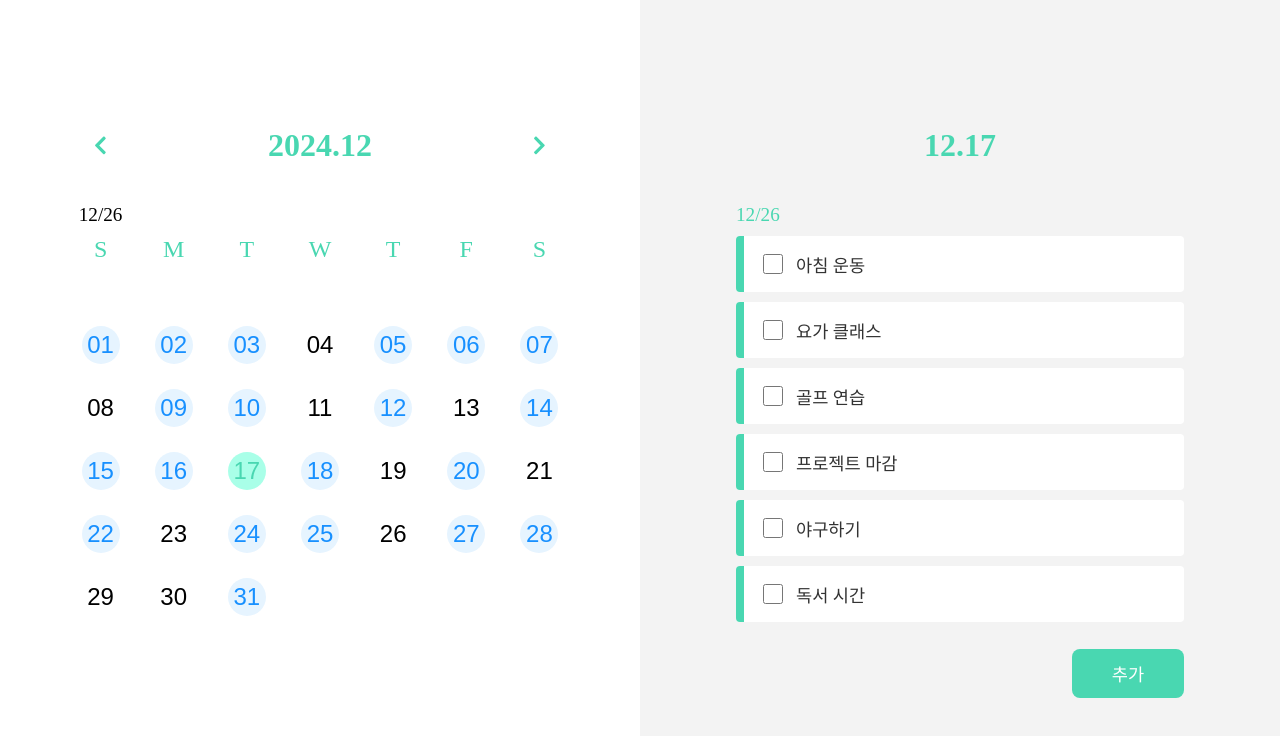
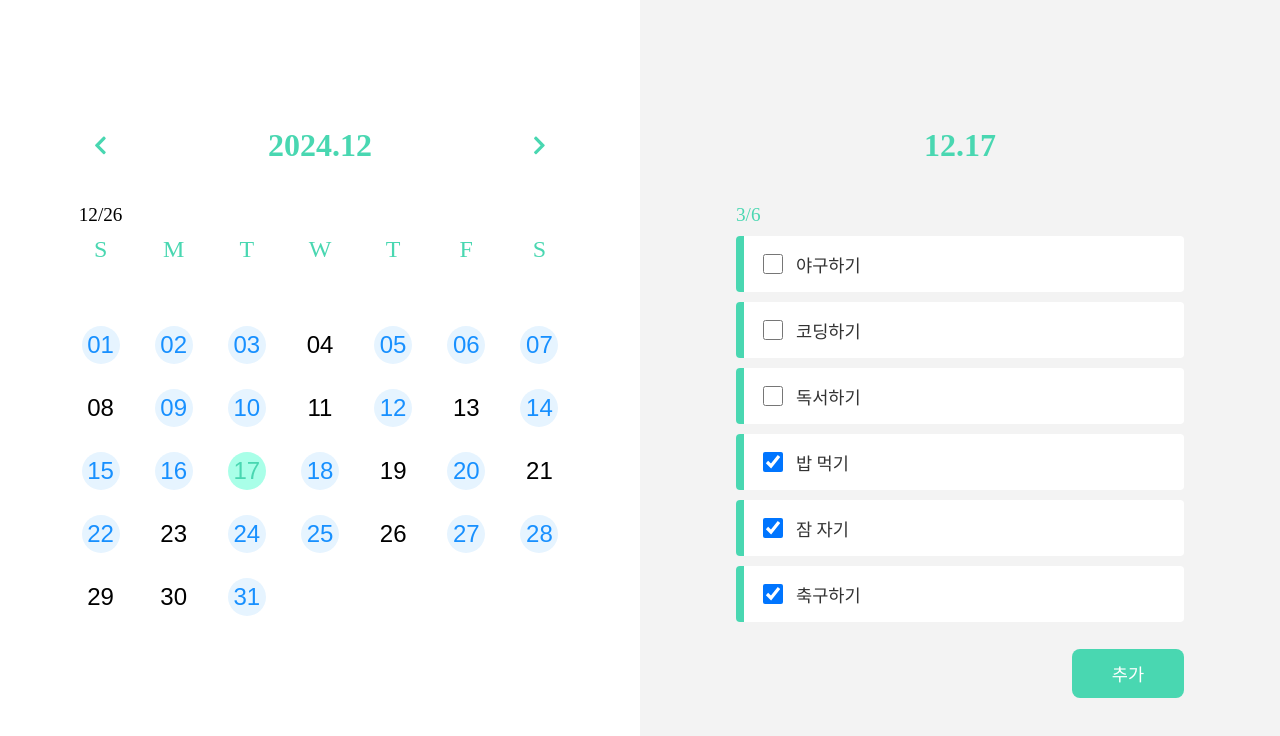
Before and after one commit to ahyeon1117/goormthon_team, a React (Create React App) app in the folder todo/: page / in a window 1280 px wide. Shown: the top 736 px of the page. Built offline with nearby package versions, Linux system fonts and the light colour scheme.

Commit message:
[feat] 일별 할일목록 필터 및 일별 할일 통계 기능 구현

```diff
--- a/todo/src/components/Tasks.js
+++ b/todo/src/components/Tasks.js
@@ -8,6 +8,21 @@ function Tasks({ selectedDate }) {
   const dateUtils = new DateUtils();
   const [tasks, setTasks] = useState(taskData.tasks);
   const [isModalVisible, setModalVisible] = useState(false);
+
+  const filteredTasks = tasks.filter(task => {
+    const taskDate = new Date(task.date);
+    return (
+      taskDate.getFullYear() === selectedDate.getFullYear() &&
+      taskDate.getMonth() === selectedDate.getMonth() &&
+      taskDate.getDate() === selectedDate.getDate()
+    );
+  });
+
+  const getDailyTaskStats = () => {
+    const completedTasks = filteredTasks.filter(task => task.checked).length;
+    const totalTasks = filteredTasks.length;
+    return `${completedTasks}/${totalTasks}`;
+  };
 
   const handleCloseModal = () => {
     setModalVisible(false);
@@ -21,9 +36,7 @@ function Tasks({ selectedDate }) {
     );
   };
 
-  const completedTasksCount = tasks.filter(task => task.checked).length;
-
-  const sortedTasks = [...tasks].sort((a, b) => {
+  const sortedTasks = [...filteredTasks].sort((a, b) => {
     if (a.checked !== b.checked) {
       return a.checked ? 1 : -1;
     }
@@ -34,7 +47,7 @@ function Tasks({ selectedDate }) {
     <section className="tasks">
       <header>
         <h1>{dateUtils.formatDate(selectedDate, "day")}</h1>
-        <div className="task-check-value">{completedTasksCount}/{tasks.length}</div>
+        <div className="task-check-value">{getDailyTaskStats()}</div>
       </header>
       <section className="task-list">
         <section className="task-items">
```
